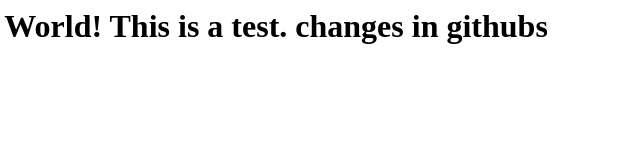
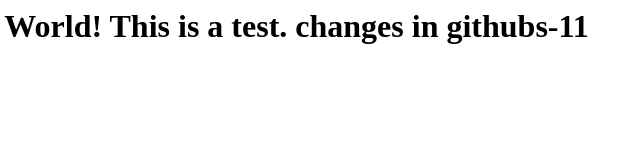
Before and after one commit to achuth3631/copadopract, a plain HTML site: page index.html in a window 1280 px wide. Shown: the full height of the page, 92-732 px from the left. Drawn offline with Linux system fonts and the light colour scheme.

Commit message:
Update header text in index.html to include version identifier

```diff
--- a/index.html
+++ b/index.html
@@ -7,7 +7,7 @@
 </head>
 
 <body>
-    <h1>Hello, World! This is a test. changes in githubs</h1>
+    <h1>Hello, World! This is a test. changes in githubs-11</h1>
 </body>
 
 </html>
```
